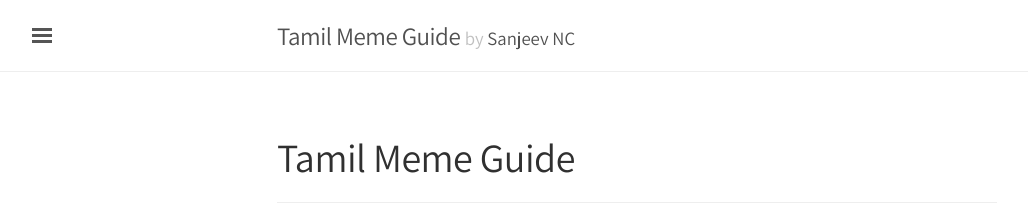
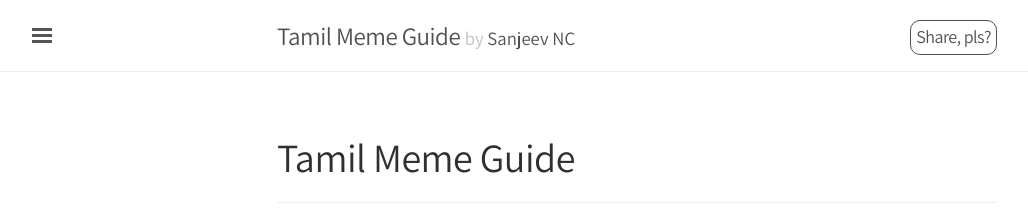
Before and after one commit to yenceesanjeev/memecourse, a Jekyll site: the page built from index.md, in a window 1280 px wide. Shown: the top 210 px of the page, without its empty margins (3-1031 px from the left). Built offline with Jekyll 4.4.1, drawn with Linux system fonts in a browser that asks for light colours.

Commit message:
added share button

```diff
--- a/_layouts/default.html
+++ b/_layouts/default.html
@@ -15,7 +15,9 @@
           <h3 class="masthead-title">
             <a href="{{ site.baseurl }}/" title="Home">{{ site.title }}</a>
             <small> by <a href = 'https://twitter.com/yenceesanjeev' target = '_blank'> Sanjeev NC </a> </small>
+            <a href = 'https://twitter.com/intent/tweet?text=I%20found%20this%20comprehensive%20Tamil%20meme%20guide%20with%20loads%20of%20examples!&url=https://memecreators.club' class = 'share-btn' target = "_blank"> Share, pls? </a>
           </h3>
+
         </div>
       </div>
 
--- a/public/css/main.css
+++ b/public/css/main.css
@@ -25,3 +25,15 @@ margin-left: 40px;
   margin: 4px 2px;
   cursor: pointer;
 }
+
+.share-btn
+  {
+      float: right;
+      font-size: large;
+      border-style: solid;
+      border-radius: 10px;
+      padding: 5px;
+      /* background-color: black; */
+      /* color: white; */
+      border-width: thin;
+  }
```
